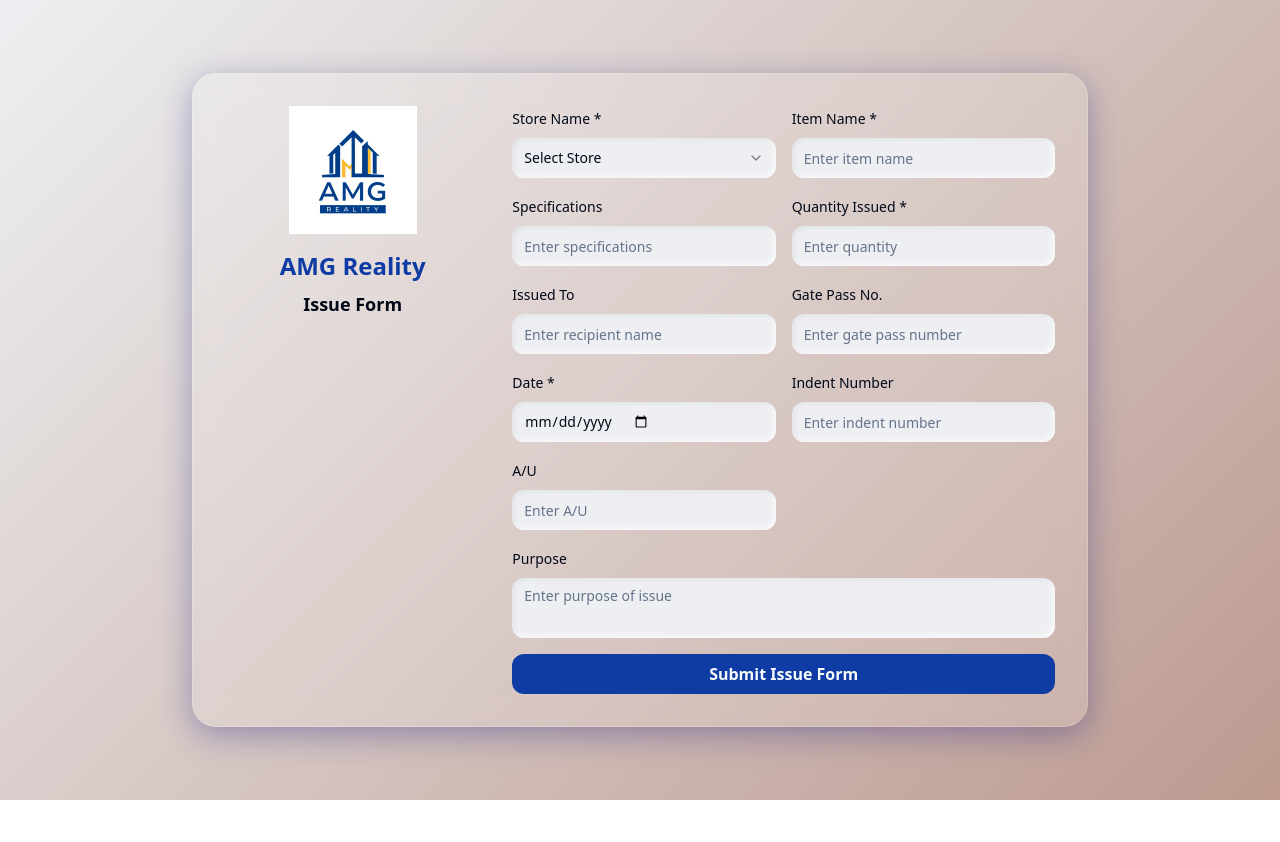
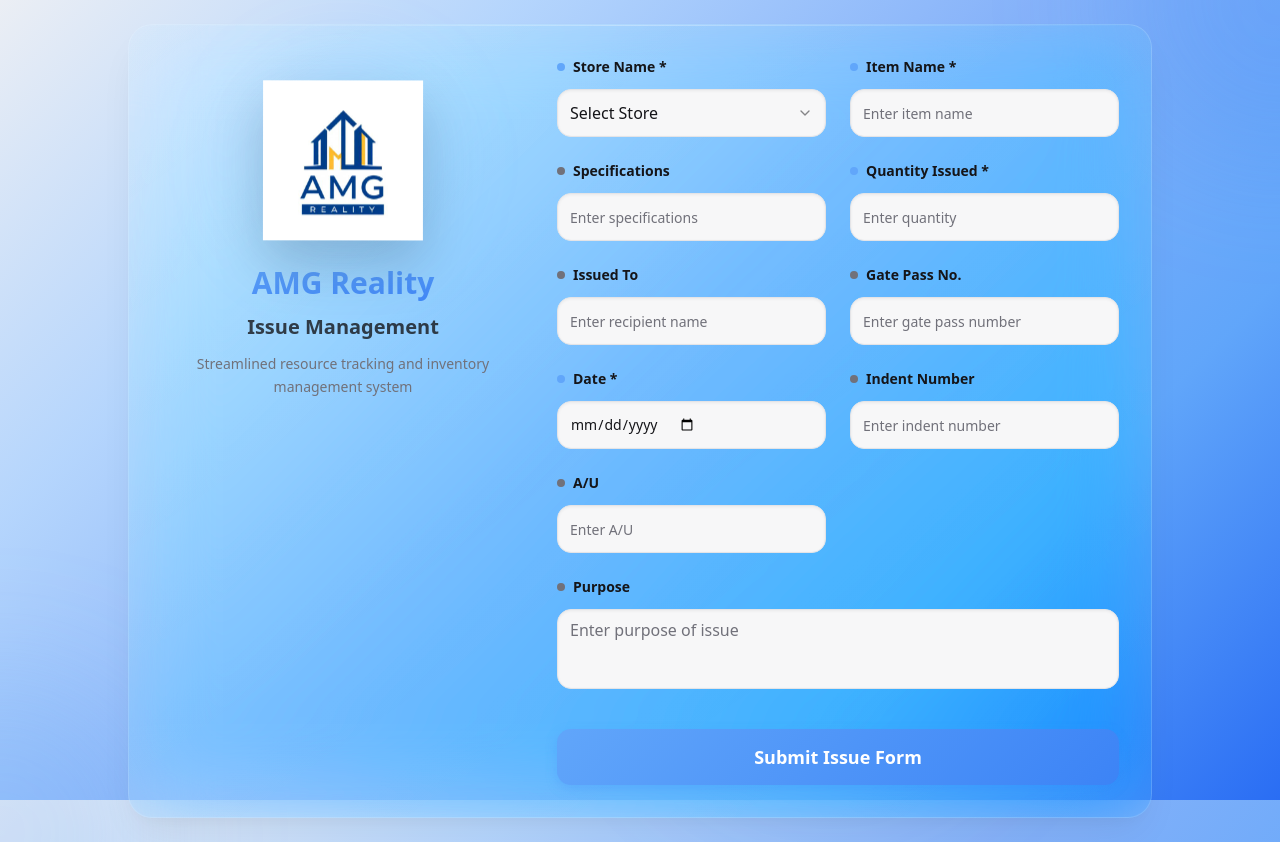
Before and after one commit to systemsamgprocesses-sys/material-request-form, a React (Vite) app: page / in a window 1280 px wide. Before the commit the page ends 800 px from the top, so only its background shows below. Built offline with nearby package versions, Linux system fonts and the light colour scheme.

Commit message:
Refactor: Improve UI and add logo
Update the UI with a more attractive design, incorporating Apple-like blur effects and a clean theme. The logo has been updated to the provided URL.

```diff
--- a/src/components/IssueForm.tsx
+++ b/src/components/IssueForm.tsx
@@ -82,38 +82,54 @@ const IssueForm = () => {
   };
 
   return (
-    <div className="min-h-screen flex items-center justify-center p-4">
-      <div className="glass rounded-3xl p-8 w-full max-w-4xl animate-fade-in">
-        <div className="grid grid-cols-1 lg:grid-cols-3 gap-8 items-start">
+    <div className="min-h-screen flex items-center justify-center p-6 relative overflow-hidden">
+      {/* Background decorative elements */}
+      <div className="absolute inset-0 overflow-hidden pointer-events-none">
+        <div className="absolute -top-40 -right-40 w-80 h-80 bg-accent/20 rounded-full blur-3xl floating"></div>
+        <div className="absolute -bottom-40 -left-40 w-80 h-80 bg-primary/20 rounded-full blur-3xl floating" style={{ animationDelay: "-3s" }}></div>
+        <div className="absolute top-1/2 left-1/2 transform -translate-x-1/2 -translate-y-1/2 w-96 h-96 bg-blue-400/10 rounded-full blur-3xl floating" style={{ animationDelay: "-1.5s" }}></div>
+      </div>
+
+      <div className="glass-card rounded-3xl p-8 w-full max-w-5xl animate-slide-in relative z-10">
+        <div className="grid grid-cols-1 lg:grid-cols-5 gap-8 items-start">
           {/* Logo Section */}
-          <div className="lg:col-span-1 flex flex-col items-center justify-center space-y-4">
+          <div className="lg:col-span-2 flex flex-col items-center justify-center space-y-6 p-6">
+            <div className="relative">
+              <div className="absolute inset-0 bg-primary/20 blur-2xl rounded-full transform scale-110"></div>
               <img
                 src={amgLogo}
                 alt="AMG Reality Logo"
-              className="w-32 h-32 object-contain"
+                className="relative w-40 h-auto object-contain drop-shadow-2xl floating"
               />
-            <div className="text-center">
-              <h1 className="text-2xl font-bold text-primary mb-2">AMG Reality</h1>
-              <h2 className="text-lg font-semibold text-foreground">Issue Form</h2>
+            </div>
+            <div className="text-center space-y-3">
+              <h1 className="text-3xl font-bold bg-gradient-to-br from-primary to-accent bg-clip-text text-transparent">
+                AMG Reality
+              </h1>
+              <h2 className="text-xl font-semibold text-foreground/80">Issue Management</h2>
+              <p className="text-sm text-muted-foreground max-w-xs leading-relaxed">
+                Streamlined resource tracking and inventory management system
+              </p>
             </div>
           </div>
 
           {/* Form Section */}
-          <div className="lg:col-span-2">
-            <form onSubmit={handleSubmit} className="space-y-4">
-              <div className="grid grid-cols-1 md:grid-cols-2 gap-4">
+          <div className="lg:col-span-3">
+            <form onSubmit={handleSubmit} className="space-y-6">
+              <div className="grid grid-cols-1 md:grid-cols-2 gap-6">
                 {/* Store Name */}
-                <div className="space-y-2">
-                  <Label htmlFor="storeName" className="text-sm font-medium">
+                <div className="space-y-3">
+                  <Label htmlFor="storeName" className="text-sm font-semibold text-foreground flex items-center gap-2">
+                    <span className="w-2 h-2 rounded-full bg-primary"></span>
                     Store Name *
                   </Label>
                   <Select value={formData.storeName} onValueChange={(value) => handleInputChange("storeName", value)}>
-                    <SelectTrigger className="glass-input rounded-xl">
+                    <SelectTrigger className="glass-input h-12 text-base">
                       <SelectValue placeholder="Select Store" />
                     </SelectTrigger>
-                    <SelectContent>
+                    <SelectContent className="glass-card border-none">
                       {stores.map((store) => (
-                        <SelectItem key={store} value={store}>
+                        <SelectItem key={store} value={store} className="focus:bg-primary/10">
                           {store}
                         </SelectItem>
                       ))}
@@ -122,36 +138,39 @@ const IssueForm = () => {
                 </div>
 
                 {/* Item Name */}
-                <div className="space-y-2">
-                  <Label htmlFor="itemName" className="text-sm font-medium">
+                <div className="space-y-3">
+                  <Label htmlFor="itemName" className="text-sm font-semibold text-foreground flex items-center gap-2">
+                    <span className="w-2 h-2 rounded-full bg-primary"></span>
                     Item Name *
                   </Label>
                   <Input
                     id="itemName"
                     value={formData.itemName}
                     onChange={(e) => handleInputChange("itemName", e.target.value)}
-                    className="glass-input rounded-xl"
+                    className="glass-input h-12 text-base"
                     placeholder="Enter item name"
                   />
                 </div>
 
                 {/* Specifications */}
-                <div className="space-y-2">
-                  <Label htmlFor="specifications" className="text-sm font-medium">
+                <div className="space-y-3">
+                  <Label htmlFor="specifications" className="text-sm font-semibold text-foreground flex items-center gap-2">
+                    <span className="w-2 h-2 rounded-full bg-muted-foreground"></span>
                     Specifications
                   </Label>
                   <Input
                     id="specifications"
                     value={formData.specifications}
                     onChange={(e) => handleInputChange("specifications", e.target.value)}
-                    className="glass-input rounded-xl"
+                    className="glass-input h-12 text-base"
                     placeholder="Enter specifications"
                   />
                 </div>
 
                 {/* Quantity */}
-                <div className="space-y-2">
-                  <Label htmlFor="quantity" className="text-sm font-medium">
+                <div className="space-y-3">
+                  <Label htmlFor="quantity" className="text-sm font-semibold text-foreground flex items-center gap-2">
+                    <span className="w-2 h-2 rounded-full bg-primary"></span>
                     Quantity Issued *
                   </Label>
                   <Input
@@ -160,42 +179,45 @@ const IssueForm = () => {
                     min="1"
                     value={formData.quantity}
                     onChange={(e) => handleInputChange("quantity", e.target.value)}
-                    className="glass-input rounded-xl"
+                    className="glass-input h-12 text-base"
                     placeholder="Enter quantity"
                   />
                 </div>
 
                 {/* Issued To */}
-                <div className="space-y-2">
-                  <Label htmlFor="issuedTo" className="text-sm font-medium">
+                <div className="space-y-3">
+                  <Label htmlFor="issuedTo" className="text-sm font-semibold text-foreground flex items-center gap-2">
+                    <span className="w-2 h-2 rounded-full bg-muted-foreground"></span>
                     Issued To
                   </Label>
                   <Input
                     id="issuedTo"
                     value={formData.issuedTo}
                     onChange={(e) => handleInputChange("issuedTo", e.target.value)}
-                    className="glass-input rounded-xl"
+                    className="glass-input h-12 text-base"
                     placeholder="Enter recipient name"
                   />
                 </div>
 
                 {/* Gate Pass No */}
-                <div className="space-y-2">
-                  <Label htmlFor="gatePass" className="text-sm font-medium">
+                <div className="space-y-3">
+                  <Label htmlFor="gatePass" className="text-sm font-semibold text-foreground flex items-center gap-2">
+                    <span className="w-2 h-2 rounded-full bg-muted-foreground"></span>
                     Gate Pass No.
                   </Label>
                   <Input
                     id="gatePass"
                     value={formData.gatePass}
                     onChange={(e) => handleInputChange("gatePass", e.target.value)}
-                    className="glass-input rounded-xl"
+                    className="glass-input h-12 text-base"
                     placeholder="Enter gate pass number"
                   />
                 </div>
 
                 {/* Date */}
-                <div className="space-y-2">
-                  <Label htmlFor="date" className="text-sm font-medium">
+                <div className="space-y-3">
+                  <Label htmlFor="date" className="text-sm font-semibold text-foreground flex items-center gap-2">
+                    <span className="w-2 h-2 rounded-full bg-primary"></span>
                     Date *
                   </Label>
                   <Input
@@ -203,60 +225,65 @@ const IssueForm = () => {
                     type="date"
                     value={formData.date}
                     onChange={(e) => handleInputChange("date", e.target.value)}
-                    className="glass-input rounded-xl"
+                    className="glass-input h-12 text-base"
                   />
                 </div>
 
                 {/* Indent Number */}
-                <div className="space-y-2">
-                  <Label htmlFor="indentNumber" className="text-sm font-medium">
+                <div className="space-y-3">
+                  <Label htmlFor="indentNumber" className="text-sm font-semibold text-foreground flex items-center gap-2">
+                    <span className="w-2 h-2 rounded-full bg-muted-foreground"></span>
                     Indent Number
                   </Label>
                   <Input
                     id="indentNumber"
                     value={formData.indentNumber}
                     onChange={(e) => handleInputChange("indentNumber", e.target.value)}
-                    className="glass-input rounded-xl"
+                    className="glass-input h-12 text-base"
                     placeholder="Enter indent number"
                   />
                 </div>
 
                 {/* A/U */}
-                <div className="space-y-2">
-                  <Label htmlFor="au" className="text-sm font-medium">
+                <div className="space-y-3">
+                  <Label htmlFor="au" className="text-sm font-semibold text-foreground flex items-center gap-2">
+                    <span className="w-2 h-2 rounded-full bg-muted-foreground"></span>
                     A/U
                   </Label>
                   <Input
                     id="au"
                     value={formData.au}
                     onChange={(e) => handleInputChange("au", e.target.value)}
-                    className="glass-input rounded-xl"
+                    className="glass-input h-12 text-base"
                     placeholder="Enter A/U"
                   />
                 </div>
               </div>
 
               {/* Purpose - Full width */}
-              <div className="space-y-2">
-                <Label htmlFor="purpose" className="text-sm font-medium">
+              <div className="space-y-3">
+                <Label htmlFor="purpose" className="text-sm font-semibold text-foreground flex items-center gap-2">
+                  <span className="w-2 h-2 rounded-full bg-muted-foreground"></span>
                   Purpose
                 </Label>
                 <Textarea
                   id="purpose"
                   value={formData.purpose}
                   onChange={(e) => handleInputChange("purpose", e.target.value)}
-                  className="glass-input rounded-xl min-h-[60px] resize-none"
+                  className="glass-input min-h-[80px] resize-none text-base"
                   placeholder="Enter purpose of issue"
                 />
               </div>
 
               {/* Submit Button */}
+              <div className="pt-4">
                 <Button
                   type="submit"
-                className="w-full mt-6 py-4 text-base font-semibold rounded-xl bg-gradient-to-r from-primary to-primary/80 hover:from-primary/90 hover:to-primary/70 transition-all duration-300 hover:transform hover:-translate-y-0.5"
+                  className="apple-button w-full h-14 text-lg font-semibold text-white border-0 relative overflow-hidden"
                 >
-                Submit Issue Form
+                  <span className="relative z-10">Submit Issue Form</span>
                 </Button>
+              </div>
             </form>
           </div>
         </div>
--- a/src/index.css
+++ b/src/index.css
@@ -8,50 +8,65 @@ All colors MUST be HSL.
 
 @layer base {
   :root {
-    --background: 219 14% 94%;
-    --foreground: 222.2 84% 4.9%;
+    --background: 240 10% 97%;
+    --foreground: 240 10% 9%;
 
     --card: 0 0% 100%;
-    --card-foreground: 222.2 84% 4.9%;
+    --card-foreground: 240 10% 9%;
 
     --popover: 0 0% 100%;
-    --popover-foreground: 222.2 84% 4.9%;
+    --popover-foreground: 240 10% 9%;
 
-    --primary: 222 84% 35%;
-    --primary-foreground: 210 40% 98%;
+    --primary: 213 94% 68%;
+    --primary-foreground: 0 0% 100%;
 
-    --secondary: 210 40% 96.1%;
-    --secondary-foreground: 222.2 47.4% 11.2%;
+    --secondary: 240 5% 96%;
+    --secondary-foreground: 240 6% 10%;
 
-    --muted: 210 40% 96.1%;
-    --muted-foreground: 215.4 16.3% 46.9%;
+    --muted: 240 5% 96%;
+    --muted-foreground: 240 4% 46%;
 
-    --accent: 210 40% 96.1%;
-    --accent-foreground: 222.2 47.4% 11.2%;
+    --accent: 217 91% 60%;
+    --accent-foreground: 0 0% 100%;
 
-    --destructive: 0 84.2% 60.2%;
-    --destructive-foreground: 210 40% 98%;
+    --destructive: 0 84% 60%;
+    --destructive-foreground: 0 0% 98%;
 
-    --border: 214.3 31.8% 91.4%;
-    --input: 214.3 31.8% 91.4%;
-    --ring: 222.2 84% 4.9%;
+    --border: 240 6% 90%;
+    --input: 240 6% 90%;
+    --ring: 213 94% 68%;
 
-    --radius: 0.75rem;
+    --radius: 1rem;
 
-    /* Glass morphism tokens */
-    --glass-background: 255 255 255 / 0.15;
-    --glass-border: 255 255 255 / 0.18;
-    --glass-input: 255 255 255 / 0.75;
-    --glass-input-focus: 255 255 255 / 0.95;
+    /* Apple-inspired design tokens */
+    --glass-primary: 255 255 255 / 0.08;
+    --glass-secondary: 255 255 255 / 0.12;
+    --glass-border: 255 255 255 / 0.15;
+    --glass-input: 255 255 255 / 0.06;
+    --glass-input-focus: 255 255 255 / 0.12;
 
-    /* Gradient backgrounds */
-    --gradient-primary: linear-gradient(135deg, hsl(219, 84%, 35%), hsl(222, 47%, 25%));
-    --gradient-bg: linear-gradient(135deg, hsl(219, 14%, 94%), hsl(14, 25%, 65%));
+    /* Sophisticated gradients */
+    --gradient-bg: linear-gradient(135deg,
+      hsl(220, 30%, 94%) 0%,
+      hsl(213, 94%, 85%) 25%,
+      hsl(217, 91%, 75%) 50%,
+      hsl(213, 94%, 68%) 75%,
+      hsl(220, 90%, 56%) 100%);
 
-    /* Shadows */
-    --shadow-glass: 0 8px 32px rgba(31, 38, 135, 0.37);
-    --shadow-inset: inset 2px 2px 5px rgba(0,0,0,0.05), inset -2px -2px 5px rgba(255,255,255,0.8);
-    --shadow-focus: 0 0 0 3px rgba(42,82,152,0.3);
+    --gradient-card: linear-gradient(145deg,
+      rgba(255, 255, 255, 0.1) 0%,
+      rgba(255, 255, 255, 0.05) 100%);
+
+    --gradient-button: linear-gradient(135deg,
+      hsl(213, 94%, 68%) 0%,
+      hsl(217, 91%, 60%) 100%);
+
+    /* Advanced shadows */
+    --shadow-glass: 0 20px 40px -12px rgba(0, 0, 0, 0.08),
+                    0 8px 16px -4px rgba(0, 0, 0, 0.03);
+    --shadow-button: 0 4px 12px rgba(59, 130, 246, 0.25);
+    --shadow-input: inset 0 1px 3px rgba(0, 0, 0, 0.06);
+    --shadow-focus: 0 0 0 4px rgba(59, 130, 246, 0.12);
 
     --sidebar-background: 0 0% 98%;
 
@@ -117,41 +132,139 @@ All colors MUST be HSL.
   body {
     @apply bg-background text-foreground;
     background: var(--gradient-bg);
+    background-attachment: fixed;
     min-height: 100vh;
+    overflow-x: hidden;
   }
 
-  .glass {
-    background: rgba(var(--glass-background));
-    backdrop-filter: blur(14px);
-    -webkit-backdrop-filter: blur(14px);
+  /* Apple-style glass morphism */
+  .glass-card {
+    background: var(--gradient-card);
+    backdrop-filter: blur(40px) saturate(180%);
+    -webkit-backdrop-filter: blur(40px) saturate(180%);
     border: 1px solid rgba(var(--glass-border));
     box-shadow: var(--shadow-glass);
+    position: relative;
+  }
+
+  .glass-card::before {
+    content: '';
+    position: absolute;
+    top: 0;
+    left: 0;
+    right: 0;
+    height: 1px;
+    background: linear-gradient(90deg,
+      transparent 0%,
+      rgba(255, 255, 255, 0.3) 50%,
+      transparent 100%);
   }
 
   .glass-input {
     background: rgba(var(--glass-input));
-    border: none;
-    box-shadow: var(--shadow-inset);
-    transition: all 0.25s ease;
+    backdrop-filter: blur(20px);
+    -webkit-backdrop-filter: blur(20px);
+    border: 1px solid rgba(255, 255, 255, 0.1);
+    box-shadow: var(--shadow-input);
+    transition: all 0.3s cubic-bezier(0.4, 0, 0.2, 1);
   }
 
   .glass-input:focus {
     background: rgba(var(--glass-input-focus));
+    border-color: rgba(59, 130, 246, 0.3);
     box-shadow: var(--shadow-focus);
+    transform: translateY(-1px);
   }
 
-  @keyframes fadeIn {
+  .glass-input:hover:not(:focus) {
+    background: rgba(var(--glass-input));
+    border-color: rgba(255, 255, 255, 0.2);
+  }
+
+  .apple-button {
+    background: var(--gradient-button);
+    backdrop-filter: blur(20px);
+    -webkit-backdrop-filter: blur(20px);
+    border: 1px solid rgba(59, 130, 246, 0.2);
+    box-shadow: var(--shadow-button);
+    transition: all 0.3s cubic-bezier(0.4, 0, 0.2, 1);
+    position: relative;
+    overflow: hidden;
+  }
+
+  .apple-button::before {
+    content: '';
+    position: absolute;
+    top: 0;
+    left: -100%;
+    width: 100%;
+    height: 100%;
+    background: linear-gradient(90deg,
+      transparent 0%,
+      rgba(255, 255, 255, 0.2) 50%,
+      transparent 100%);
+    transition: left 0.6s ease;
+  }
+
+  .apple-button:hover::before {
+    left: 100%;
+  }
+
+  .apple-button:hover {
+    transform: translateY(-2px);
+    box-shadow: 0 8px 25px rgba(59, 130, 246, 0.4);
+  }
+
+  .apple-button:active {
+    transform: translateY(-1px);
+  }
+
+  /* Floating animation */
+  @keyframes float {
+    0%, 100% {
+      transform: translateY(0px) rotate(0deg);
+    }
+    50% {
+      transform: translateY(-10px) rotate(1deg);
+    }
+  }
+
+  .floating {
+    animation: float 6s ease-in-out infinite;
+  }
+
+  @keyframes slideIn {
     from {
       opacity: 0;
-      transform: translateY(20px);
+      transform: translateY(30px) scale(0.9);
     }
     to {
       opacity: 1;
-      transform: translateY(0);
+      transform: translateY(0) scale(1);
     }
   }
 
-  .animate-fade-in {
-    animation: fadeIn 1s ease;
+  .animate-slide-in {
+    animation: slideIn 0.8s cubic-bezier(0.4, 0, 0.2, 1);
+  }
+
+  /* Enhanced scrollbar */
+  ::-webkit-scrollbar {
+    width: 8px;
+  }
+
+  ::-webkit-scrollbar-track {
+    background: rgba(255, 255, 255, 0.1);
+    border-radius: 4px;
+  }
+
+  ::-webkit-scrollbar-thumb {
+    background: rgba(59, 130, 246, 0.3);
+    border-radius: 4px;
+    backdrop-filter: blur(10px);
+  }
+
+  ::-webkit-scrollbar-thumb:hover {
+    background: rgba(59, 130, 246, 0.5);
   }
 }
```
Lines whose indentation alone changed are shown as unchanged.
